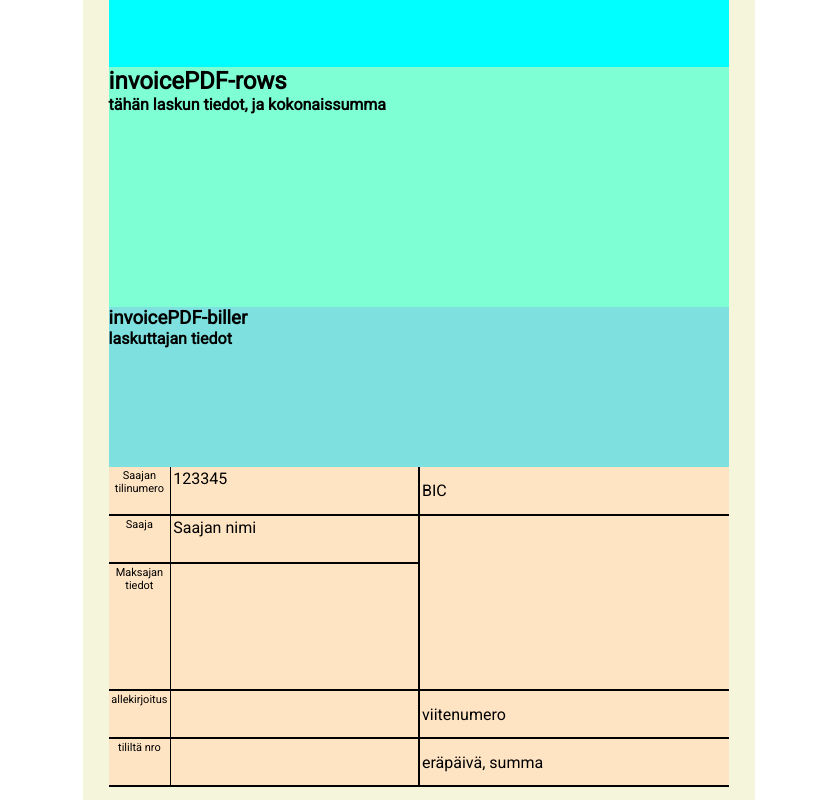
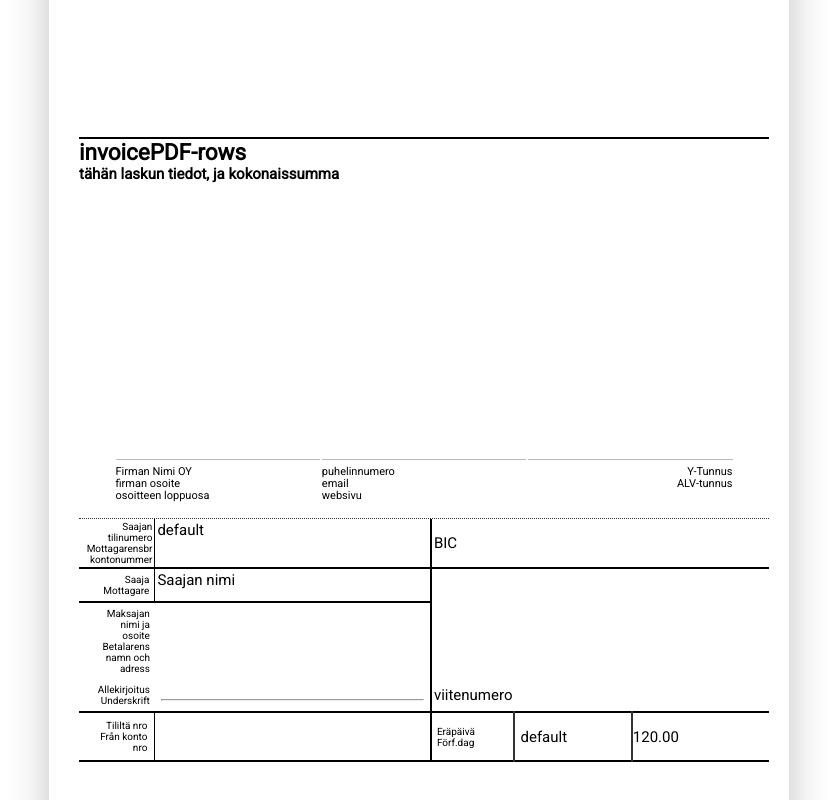
Before and after one commit to ProjektiTiimi/3d-web, a React (Create React App) app in the folder frontend/: page /invoice in a window 1280 px wide. Shown: the part 1080-1880 px from the top of the page, without its empty margins (221-1058 px from the left). Built offline with nearby package versions, Linux system fonts and the light colour scheme; no server answers.

Commit message:
css for invoicePDF

```diff
--- a/frontend/src/components/InvoicePDF/InvoicePDF.tsx
+++ b/frontend/src/components/InvoicePDF/InvoicePDF.tsx
@@ -1,57 +1,100 @@
 import { useContext } from "react";
 import './invoicePDF.css'
 import CustomerContext from '../customerContext';
+import invoiceContext from "../invoiceContext";
 
 const InvoicePDF = () => {
     const { defaultCustomer, setDefaultCustomer } = useContext(CustomerContext);
+    const { defaultInvoice, setDefaultInvoice } = useContext(invoiceContext);
     return(
+        <div>
         <div className="invoicePDF" >
             <header className="invoicePDF-header">
                 <h2>invoicePDF-header</h2>
                 <h4>tänne kuva, päiväys, eräpäivä</h4>
             </header>
+            <body className="invoicePDF-body">
                 <div className="invoicePDF-rows">
                     <h2>invoicePDF-rows</h2>
                     <h4>tähän laskun tiedot, ja kokonaissumma</h4>
                 </div>
                 <div className="invoicePDF-invoice">
                     <div className="invoicePDF-biller">
-                    <h3>invoicePDF-biller</h3>
-                    <h4>laskuttajan tiedot</h4>
+                        <table className="invoicePDF-billerTable">
+                            <tr>
+                                <td className="bt 1">
+                                    <div>Firman Nimi OY</div>
+                                    <div>firman osoite</div>
+                                    <div>osoitteen loppuosa</div>
+                                </td>
+                                <td className="bt 2">
+                                    <div>puhelinnumero</div>
+                                    <div>email</div>
+                                    <div>websivu</div>
+                                </td>
+                                <td className="bt 3 last">
+                                    <div>Y-Tunnus</div>
+                                    <div>ALV-tunnus</div>
+                                </td>
+                            </tr>
+                            <tr>
+                            </tr>
+                        </table>
                     </div>
                     <div className="invoicePDF-customer">
                         <table className="customer-table">
                             <tr>
-                            <td>Saajan tilinumero</td>
-                            <td>123345</td>
+                                <td>
+                                    <div className="number">Saajan<br />tilinumero<br />Mottagarensbr<br />kontonummer</div>
+                                </td>
+                                <td>{defaultInvoice.Tilinumero}</td>
                                 <td>BIC</td>
                             </tr>
                             <tr>
-                            <td>Saaja</td>
+                                <td style={{fontSize: "10px", textAlign:"right", padding:"5px"}}>Saaja <br /> Mottagare</td>
                                 <td>Saajan nimi</td>
                                 <td></td>
                             </tr>
                             <tr>
-                            <td>Maksajan tiedot</td>
-                            <td>
+                                <td className="noBottomBorder noRightBorder"  style={{fontSize: "10px", textAlign:"right", padding:"5px"}}>
+                                    Maksajan <br />nimi ja <br />osoite <br />Betalarens <br />namn och <br />adress
+                                </td>
+                                <td className="td noBottomBorder" style={{padding:"5px"}}>
                                     <div>{defaultCustomer.asiakkaanNimi}</div>
                                     <div>{defaultCustomer.Postitusosoite}</div>
                                     <div>{defaultCustomer.Postinumero} {defaultCustomer.Toimipaikka}</div>
                                 </td>
                             </tr>
                             <tr>
-                            <td>allekirjoitus</td>
-                            <td></td>
+                                <td className="td noRightBorder" style={{fontSize: "10px", textAlign:"right", padding:"5px"}}>
+                                    Allekirjoitus <br />Underskrift
+                                </td>
+                                <td style={{verticalAlign: "bottom"}}>
+                                    <hr style={{margin: "8px 4px"}}/>
+                                </td>
                                 <td>viitenumero</td>
                             </tr>
                             <tr>
-                            <td>tililtä nro</td>
+                                <td>
+                                    <div style={{fontSize: "10px", padding: "5px", textAlign:"right"}}> Tililtä nro <br />Från konto nro</div>
+                                </td>
                                 <td></td>
-                            <td>eräpäivä, summa</td>
+                                <td style={{fontSize: "10px", padding: "5px", borderRight: "2px solid #333", width: "5%"}}>
+                                    <div>Eräpäivä<br />Förf.dag</div>
+                                </td>
+                                <td style={{padding: "5px", borderRight: "2px solid #333", width: "17%"}}>
+                                    {defaultInvoice.LaskunPvm}
+                                </td>
+                                <td className="price">
+                                    <div>120.00</div>
+                                </td>
                             </tr>
                         </table>
                     </div>
                 </div>
+            </body>
+        </div>
+        <div style={{marginTop:"50px"}}></div>
         </div>
 )}
 
--- a/frontend/src/components/InvoicePDF/invoicePDF.css
+++ b/frontend/src/components/InvoicePDF/invoicePDF.css
@@ -1,44 +1,84 @@
 
 .invoicePDF{
     display:block;
-    background-color: beige;
+    background-color:#ffffff;
+    box-shadow: 0px 0px 40px #c0c2c4;
     margin-left: auto;
     margin-right: auto;
-    width: 42rem;
-    padding: 2%;
+    width: 740px;
+    padding: 25px;
 }
 
 .invoicePDF-header{
+    margin: 5px;
     width: 100%;
-    height: 10rem;
-    background-color: aqua;
+    height: 210px;
+    background-color:#ffffff;
+}
+
+.invoicePDF-body{
+    font-size: 15px;
+	margin:5px;
+	padding:0;
+	background-color:#ffffff;
+	color:#000000;
+	width:100%;
 }
 
 .invoicePDF-rows{
-    width: 100%;
-    height: 15rem;
-    background-color: aquamarine;
+    width:100%;
+    height: 20rem;
+    border-top:2px solid black;
+    margin:2ex 0em 0em 0em;
+    border-collapse:collapse;
+    background-color:#ffffff;
 }
 
 .invoicePDF-invoice{
     width: 100%;
-    height: 34.4rem;
+    height: 430px;
 }
 
 .invoicePDF-biller{
-    height: 10rem;
-    background-color: rgb(127, 224, 224);
+    height: 61px;
+    background-color:#ffffff;
+}
+
+.invoicePDF-billerTable{
+    width: 90%;
+    font-size: 11px;
+    margin: 0 auto 10px auto;
+}
+
+.invoicePDF-billerTable .bt{
+    border-top: 1px solid #bbb;
+}
+
+.invoicePDF-billerTable .last{
+    text-align: right;
+}
+
+.invoicePDF-billerTable td {
+    padding: 6px 0 6px 0;
+    vertical-align: top;
+    line-height: 12px;
+    width: 33%;
 }
 
 .invoicePDF-customer{
-    height: 20rem;
-    background-color: bisque;
+    background-color:#ffffff;
+    border-top: dotted 1px #333;
 }
 
 .customer-table{
     height: 100%;
     width: 100%;
     border-collapse: collapse;
+}
+
+.customer-table .number{
+    font-size: 10px;
+    text-align: right;
 }
 
 .customer-table tr:first-child{
@@ -52,7 +92,6 @@
 
 .customer-table tr:nth-child(3){
     height: 40%;
-    border-bottom: 2px solid black;
 }
 
 .customer-table tr:nth-child(4){
@@ -66,7 +105,7 @@
 }
 
 .customer-table tr td:first-child{
-    width: 10%;
+    width: 11%;
     border-bottom: 2px solid black;
     border-right: 1px solid black;
     font-size: 11px;
@@ -84,6 +123,12 @@
 }
 
 .customer-table tr td:nth-child(3){
-    width: 50%;
     padding: 2px;
 }
+
+.customer-table .noBottomBorder{
+    border-bottom: none !important;
+}
+.customer-table .noRightBorder{
+    border-right: none !important;
+}
```
Lines whose indentation alone changed are shown as unchanged.
